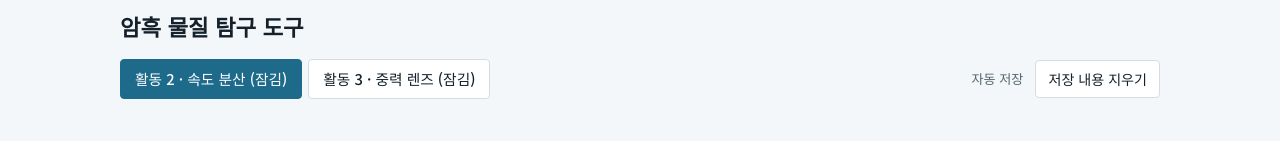
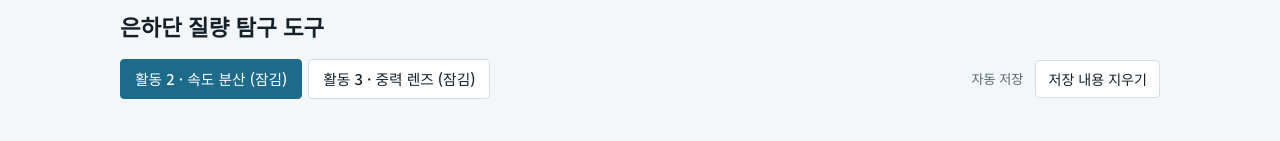
Before and after one commit to Wonjae-Hong/EarthLab261203, a plain HTML site: page index.html in a window 1280 px wide. Shown: the top 141 px of the page. Drawn offline with Linux system fonts and the light colour scheme.

Commit message:
Update index.html

```diff
--- a/index.html
+++ b/index.html
@@ -185,7 +185,7 @@ label.chk { display: inline-flex; gap: 6px; align-items: center; font-size: 0.85
 <body>
 <div class="wrap">
   <header>
-    <h1>암흑 물질 탐구 도구</h1>
+    <h1>은하단 질량 탐구 도구</h1>
   </header>
   <div class="topbar">
     <nav class="tabs" aria-label="활동 선택">
```
